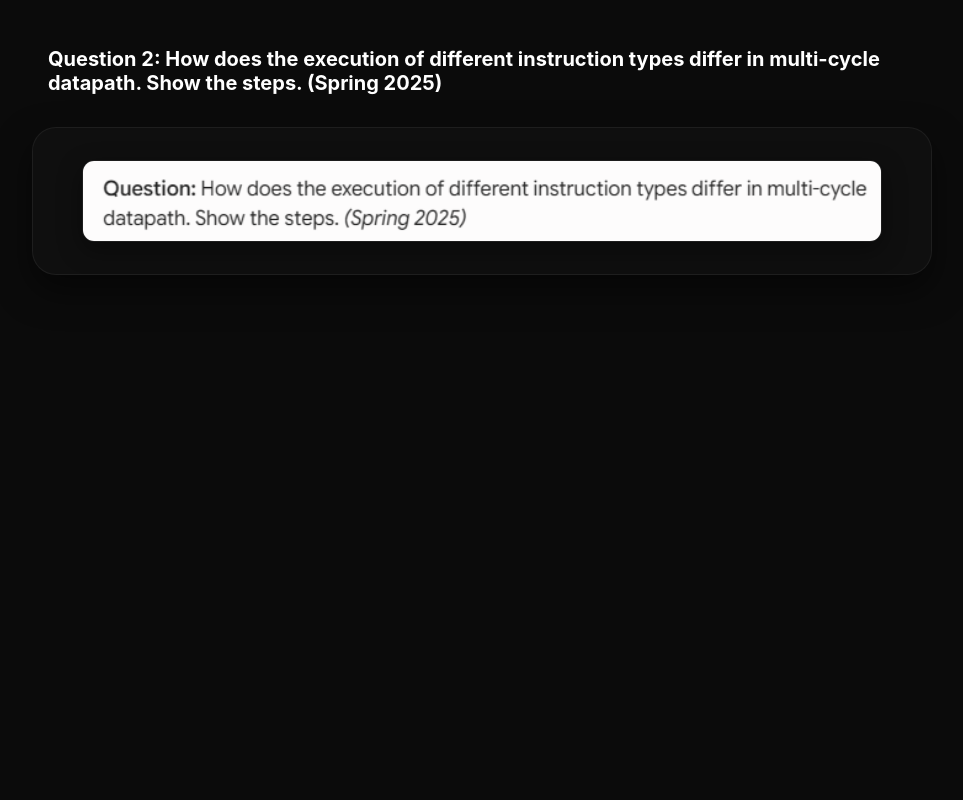
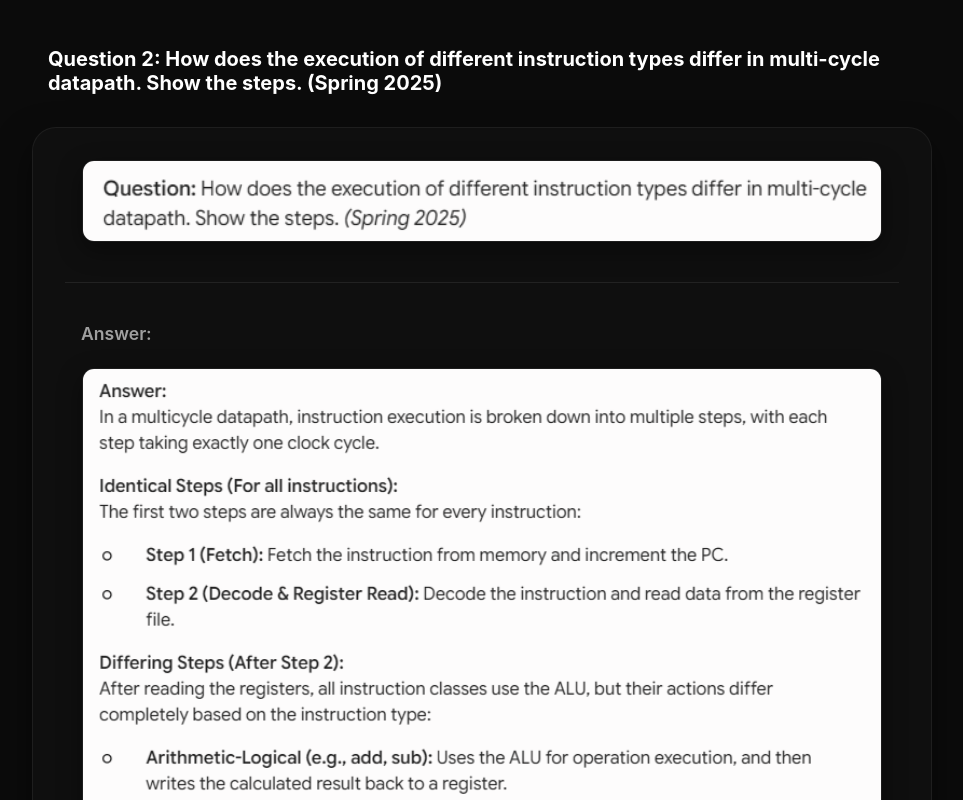
Before and after one commit to mongooseintown/TrashofCSE-Project, a React (Vite) app in the folder frontend/: page /computer-architecture/logic-elements in a window 1280 px wide. Shown: the part 1180-1980 px from the top of the page, without its empty margins (292-1255 px from the left). Before the commit the page ends 1519 px from the top, so only its background shows below. Built offline with nearby package versions, Linux system fonts and the light colour scheme; no server answers; sample sign-in values are in the browser's storage.

Commit message:
Add Question 2 answer image in Logic Elements note page

```diff
--- a/frontend/src/pages/CALogicElementsNote.jsx
+++ b/frontend/src/pages/CALogicElementsNote.jsx
@@ -51,10 +51,19 @@ const CALogicElementsNote = () => {
           <h2 style={{ fontSize: '1.25rem', fontWeight: 650, color: 'var(--text-primary)', marginBottom: '1rem', padding: '0 1rem' }}>
             Question 2: How does the execution of different instruction types differ in multi-cycle datapath. Show the steps. (Spring 2025)
           </h2>
-          <div className="note-img-wrapper" style={{ display: 'flex', flexDirection: 'column', alignItems: 'center' }}>
+          <div className="note-img-wrapper" style={{ display: 'flex', flexDirection: 'column', gap: '1.5rem', alignItems: 'center' }}>
             <img
               src="/ca-logic-elements-q2.png"
               alt="How does the execution of different instruction types differ in multi-cycle datapath. Show the steps. (Spring 2025)"
+              className="note-handnote-img"
+            />
+            <div style={{ width: '100%', height: '1px', background: 'rgba(255, 255, 255, 0.08)', margin: '1rem 0' }}></div>
+            <h3 style={{ fontSize: '1.1rem', fontWeight: 600, color: 'var(--text-secondary)', alignSelf: 'flex-start', padding: '0 1rem' }}>
+              Answer:
+            </h3>
+            <img
+              src="/ca-logic-elements-ans2.png"
+              alt="Answer description for MIPS instruction execution steps"
               className="note-handnote-img"
             />
           </div>
```
Also changed, not shown: frontend/public/ca-logic-elements-ans2.png (added).
